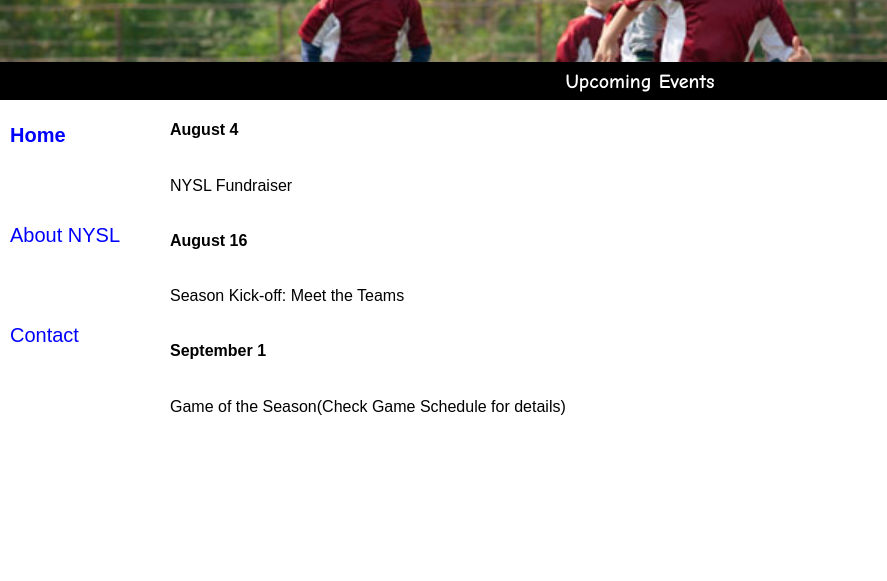
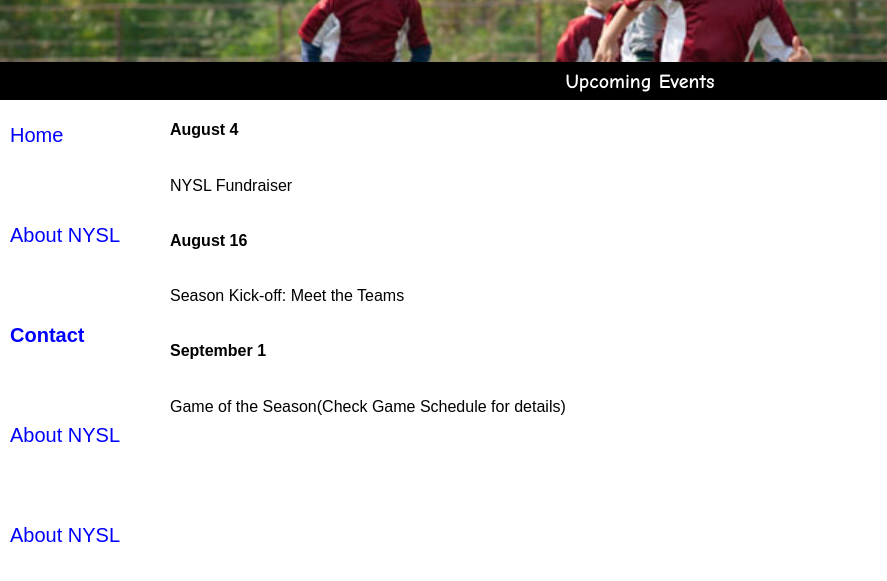
Before and after one commit to SrTakiru/HTML-CSS, a plain HTML site: page NYSL Task3/index.html in a window 1280 px wide. Shown: the part 183-764 px from the top of the page, 0-887 px from the left. Drawn offline with Linux system fonts and the light colour scheme.

Commit message:
Retocando los <a>

```diff
--- a/NYSL Task3/index.html
+++ b/NYSL Task3/index.html
@@ -13,9 +13,12 @@
         <h2 id="topbar">Upcoming Events<img src="styles/nysl_logo.png" alt="Logo"></h2>
     </header>
     <nav class="sidebar">
-        <a href=" index.html" class="active">Home</a><br />
-        <a href="about.html">About NYSL</a><br>
-        <a href="contact.html">Contact</a>
+
+        <a href="index.html">Home</a><br />
+        <a href="about.html">About NYSL</a><br />
+        <a href="contact.html" class="active">Contact</a><br />
+        <a href="about.html">About NYSL</a><br />
+        <a href="about.html">About NYSL</a>
     </nav>
     <section class="midpage">
         <h4>August 4</h4>
```
Also changed, not shown: NYSL Task3/about.html (+5 -2 lines), NYSL Task3/contact.html (+4 -1 lines), NYSL Task3/gameInfo.html (+4 -1 lines), NYSL Task3/schedule.html (+4 -1 lines).
